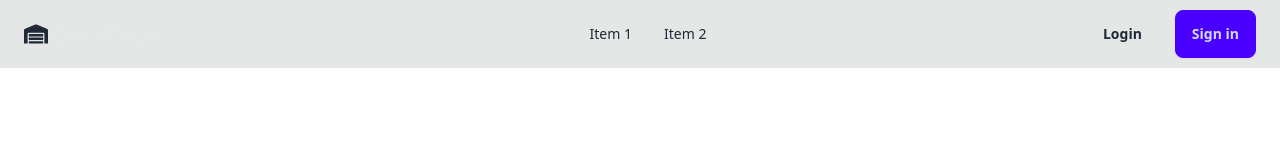
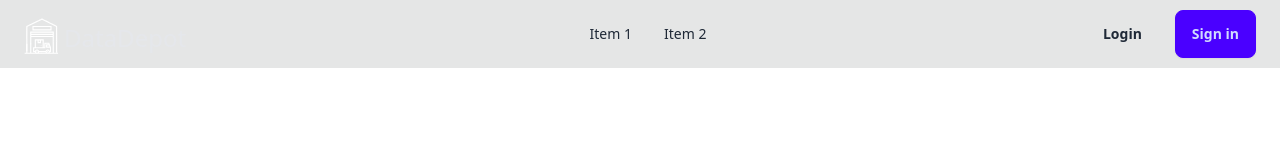
Before and after one commit to OndrejLosensky/DataDepot, a Next.js app: page / in a window 1280 px wide. Shown: the top 160 px of the page. Built offline with nearby package versions, Linux system fonts and the light colour scheme.

Commit message:
Logo + footer icon

```diff
--- a/components/Footer.jsx
+++ b/components/Footer.jsx
@@ -5,11 +5,11 @@ import { FaWarehouse } from "react-icons/fa";
 const Footer = () => {
   return (
     <footer className="footer items-center py-4 bg-neutral text-neutral-content">
-        <aside className="items-center grid-flow-col pt-1">
-            <FaWarehouse className='w-4 h-4 ml-16' />
-            <p>Copyright © 2024 - All right reserved</p>
+        <aside className="items-center grid-flow-col pt-2">
+            <FaWarehouse className='ml-16 w-6 h-6 mb-2'/>
+            <p className='pt-1'>Copyright © 2024 - All right reserved</p>
         </aside>
-        <nav className="grid-flow-col md:place-self-center md:justify-self-end mr-16">
+        <nav className="grid-flow-col md:place-self-center md:justify-self-end pt-2 mr-16">
             <a className='mr-4 hover:text-red-600 duration-300'><svg xmlns="http://www.w3.org/2000/svg" width="24" height="24" viewBox="0 0 24 24" className="fill-current"><path d="M24 4.557c-.883.392-1.832.656-2.828.775 1.017-.609 1.798-1.574 2.165-2.724-.951.564-2.005.974-3.127 1.195-.897-.957-2.178-1.555-3.594-1.555-3.179 0-5.515 2.966-4.797 6.045-4.091-.205-7.719-2.165-10.148-5.144-1.29 2.213-.669 5.108 1.523 6.574-.806-.026-1.566-.247-2.229-.616-.054 2.281 1.581 4.415 3.949 4.89-.693.188-1.452.232-2.224.084.626 1.956 2.444 3.379 4.6 3.419-2.07 1.623-4.678 2.348-7.29 2.04 2.179 1.397 4.768 2.212 7.548 2.212 9.142 0 14.307-7.721 13.995-14.646.962-.695 1.797-1.562 2.457-2.549z"></path></svg></a>
             <a className='mr-4 hover:text-red-600 duration-300'><svg xmlns="http://www.w3.org/2000/svg" width="24" height="24" viewBox="0 0 24 24" className="fill-current"><path d="M19.615 3.184c-3.604-.246-11.631-.245-15.23 0-3.897.266-4.356 2.62-4.385 8.816.029 6.185.484 8.549 4.385 8.816 3.6.245 11.626.246 15.23 0 3.897-.266 4.356-2.62 4.385-8.816-.029-6.185-.484-8.549-4.385-8.816zm-10.615 12.816v-8l8 3.993-8 4.007z"></path></svg></a>
             <a className='mr-4 hover:text-red-600 duration-300'><svg xmlns="http://www.w3.org/2000/svg" width="24" height="24" viewBox="0 0 24 24" className="fill-current"><path d="M9 8h-3v4h3v12h5v-12h3.642l.358-4h-4v-1.667c0-.955.192-1.333 1.115-1.333h2.885v-5h-3.808c-3.596 0-5.192 1.583-5.192 4.615v3.385z"></path></svg></a>
--- a/components/GetStarted.jsx
+++ b/components/GetStarted.jsx
@@ -4,7 +4,7 @@ import Title from './layout/Title'
 
 const GetStarted = () => {
   return (
-    <div className='min-h-screen w-screen bg-base-200'>
+    <div className='min-h-screen max-w-screen bg-base-200'>
         <div className='pt-12'>
             <SectionTitle name="Get started"/>
             <Title headingText="Lets start with DataDepot"/>
--- a/components/Navbar.jsx
+++ b/components/Navbar.jsx
@@ -1,14 +1,14 @@
-import React from 'react'
-import Link from 'next/link'
-import { FaWarehouse } from "react-icons/fa";
-
+import React from 'react';
+import Link from 'next/link';
+import LogoDark from './layout/LogoDark';
+import LogoLight from './layout/LogoLight';
 
 const Navbar = () => {
   return (
     <div className="navbar bg-base-300 sticky top-0">
       <div className="navbar-start ml-4 ">
-            <FaWarehouse className='h-9 w-7 pr-1'/>
-            <h2 className='text-2xl text-gray-200'> DataDepot </h2>
+        <LogoLight/>
+        <h2 className='text-2xl pt-2 text-gray-200'> DataDepot </h2>
       </div>
       <div className="navbar-center hidden lg:flex">
         <ul className="menu menu-horizontal px-1">
@@ -26,4 +26,4 @@ const Navbar = () => {
   )
 }
 
-export default Navbar
+export default Navbar;
--- /dev/null
+++ b/components/layout/LogoDark.jsx
@@ -0,0 +1,27 @@
+import React from 'react'
+
+const Logo = () => {
+  return (
+    <div className='h-8 w-9 pr-1 mr-1'>
+        <svg
+        xmlns="http://www.w3.org/2000/svg"
+        x="0"
+        y="0"
+        enableBackground="new 0 0 512 512"
+        version="1.1"
+        viewBox="0 0 512 512"
+        xmlSpace="preserve"
+        className=''
+        >
+        <path d="M307.2 490.6l.8 2c4.8 2.3 10.2 3.6 15.4 4.8 5.2 1.2 10.4 2.5 15.8 2.8 10.1.6 21.1-1 30.4-5.4-2.8-.1-4.6-.2-4.6-.4s.8-2 1.7-4l1.7-3.5H385v-65.5l-5.3-14.5c-3-8-8.9-23.8-13.3-35.2l-7.9-20.8H289v64h-8v-112H153v112h-24v72h12.5c6.9 0 12.5.2 12.5.4s.7 2 1.5 4l1.5 3.5c6.9 6.7 17.4 8.9 27.3 9.7 3.2-.2 6.5-.6 9.6-1.4 5.4-1.3 10.5-3.2 15.9-4.4.4-2.5 1.7-4 3.6-5 .2-.8.6-1.9 1.2-3.2l1.8-3.6h89.4l1.4 3.7zm40.8-.6c-6.5 6.5-15.7 6.5-22.2 0-12.4-12.3 1.3-32.5 17.4-25.7 10.3 4.3 12.8 17.7 4.8 25.7zm10.6-92.6c1.3 3.3 2.6 6.7 2.9 7.7.5 1.7-.6 1.8-16 1.8h-16.6v-16.1l27.4.6 2.3 6zm-149.7-78.5h16v24h-16v-24zm-40 0h24v40h48v-40h24v96h-96v-96zM196 490c-6.5 6.5-15.7 6.5-22.2 0-12.4-12.3 1.3-32.5 17.4-25.7 10.3 4.3 12.8 17.7 4.8 25.7zm20.3-19.1l-2.4-5.2c-2.9-6.4-8.9-12.6-15.5-15.8-7.2-3.5-19.8-3.5-27 0-6.6 3.2-12.6 9.4-15.5 15.8-2.3 5.1-2.4 5.2-6.7 5.2h-4.3v-40h160v-64h42.6l1.2 3.3c.7 1.8 1.2 3.6 1.2 4 0 .4-7.2.7-16 .7-22.2 0-21-1.4-21 24 0 18.9 0 19.1 2.5 21.5l2.4 2.5h51.1l-.1 24.2v24.3l-2.7-5.5c-3.3-6.8-9.2-12.8-15.7-16-7.2-3.5-19.8-3.5-27 0-6.6 3.2-12.6 9.4-15.5 15.8l-2.4 5.2h-89.2z"></path>
+        <path d="M471 115.9C469.7 113.5 259 8 255.8 8.1c-1.3 0-51.5 23.8-111.7 52.8-60.2 29-110 53.6-110.7 54.6-1.2 1.6-1.4 32.5-1.4 187.2v170.8c5.3-.2 10.7-.4 16-.5l.2-166.6.3-181.6 103.7-49.9L256 25l200 100v211h16V226.9c0-74.1-.3-109.7-1-111z"></path>
+        <path d="M88 192v179.8c5.3 0 10.6.1 16 .2v-4.8c-.1-.4 0-.9 0-1.3v-94h304v64h16V192H88zm320 64H104v-16h304v16zm0-32H104v-16h304v16zM224.9 394.9v4h8v-8h-8v4zM240.9 394.9v4h8v-8h-8v4zM179.4 473.4c-5 4.9-1.5 13.5 5.5 13.5 4.1 0 8-3.9 8-8s-3.9-8-8-8c-1.9 0-4 .9-5.5 2.5zM331.4 473.4c-5 4.9-1.5 13.5 5.5 13.5 4.1 0 8-3.9 8-8s-3.9-8-8-8c-1.9 0-4 .9-5.5 2.5zM120 144v32h272v-64H120v32zm256 0v16H136v-32h240v16z"></path>
+        <path d="M104 497.5V363.6H88v133.3c5.3-.4 10.8-.5 16 .6zM424.1 499.6v-169h-16v168.2c5.3-.5 10.8-.6 16 .8zM472.1 496.2V334.1h-16v161.4c5.3-.5 10.7-.6 16 .7zM48 498.4V364.5H32v133.3c5.3-.4 10.8-.5 16 .6z"></path>
+        <path d="M250.9 492.9H8.9v16h240.9c-.6-5.3-.8-10.8 1.1-16z"></path>
+        <path d="M242.6 493h242v16H243.7c.7-5.3.8-10.8-1.1-16z"></path>
+        </svg>
+    </div>
+  )
+}
+
+export default Logo
--- /dev/null
+++ b/components/layout/LogoLight.jsx
@@ -0,0 +1,71 @@
+import * as React from "react";
+const LogoLight = (props) => (
+  <div className="h-6  w-9 mb-4 pt-1 mr-1">
+       <svg
+    id="Vrstva_1"
+    xmlns="http://www.w3.org/2000/svg"
+    xmlnsXlink="http://www.w3.org/1999/xlink"
+    x="0px"
+    y="0px"
+    viewBox="0 0 512 512"
+    style={{
+      enableBackground: "new 0 0 512 512",
+    }}
+    xmlSpace="preserve"
+    {...props}
+  >
+    <style type="text/css">{"\n\t.st0{fill:#FFFFFF;}\n"}</style>
+    <path
+      className="st0"
+      d="M307.2,490.6l0.8,2c4.8,2.3,10.2,3.6,15.4,4.8c5.2,1.2,10.4,2.5,15.8,2.8c10.1,0.6,21.1-1,30.4-5.4 c-2.8-0.1-4.6-0.2-4.6-0.4c0-0.2,0.8-2,1.7-4l1.7-3.5h16.6v-65.5l-5.3-14.5c-3-8-8.9-23.8-13.3-35.2l-7.9-20.8h-69.5v64h-8v-112 h-128v112h-24v72h12.5c6.9,0,12.5,0.2,12.5,0.4c0,0.2,0.7,2,1.5,4l1.5,3.5c6.9,6.7,17.4,8.9,27.3,9.7c3.2-0.2,6.5-0.6,9.6-1.4 c5.4-1.3,10.5-3.2,15.9-4.4c0.4-2.5,1.7-4,3.6-5c0.2-0.8,0.6-1.9,1.2-3.2l1.8-3.6h89.4L307.2,490.6z M348,490 c-6.5,6.5-15.7,6.5-22.2,0c-12.4-12.3,1.3-32.5,17.4-25.7C353.5,468.6,356,482,348,490z M358.6,397.4c1.3,3.3,2.6,6.7,2.9,7.7 c0.5,1.7-0.6,1.8-16,1.8h-16.6v-16.1l27.4,0.6L358.6,397.4z M208.9,318.9h16v24h-16V318.9z M168.9,318.9h24v40h48v-40h24v96h-96 V318.9z M196,490c-6.5,6.5-15.7,6.5-22.2,0c-12.4-12.3,1.3-32.5,17.4-25.7C201.5,468.6,204,482,196,490z M216.3,470.9l-2.4-5.2 c-2.9-6.4-8.9-12.6-15.5-15.8c-7.2-3.5-19.8-3.5-27,0c-6.6,3.2-12.6,9.4-15.5,15.8c-2.3,5.1-2.4,5.2-6.7,5.2h-4.3v-40h160v-64h42.6 l1.2,3.3c0.7,1.8,1.2,3.6,1.2,4c0,0.4-7.2,0.7-16,0.7c-22.2,0-21-1.4-21,24c0,18.9,0,19.1,2.5,21.5l2.4,2.5h51.1l-0.1,24.2v24.3 l-2.7-5.5c-3.3-6.8-9.2-12.8-15.7-16c-7.2-3.5-19.8-3.5-27,0c-6.6,3.2-12.6,9.4-15.5,15.8l-2.4,5.2H216.3z"
+    />
+    <path
+      className="st0"
+      d="M471,115.9C469.7,113.5,259,8,255.8,8.1c-1.3,0-51.5,23.8-111.7,52.8c-60.2,29-110,53.6-110.7,54.6 C32.2,117.1,32,148,32,302.7v170.8c5.3-0.2,10.7-0.4,16-0.5l0.2-166.6l0.3-181.6l103.7-49.9L256,25l200,100v211h16V226.9 C472,152.8,471.7,117.2,471,115.9z"
+    />
+    <path
+      className="st0"
+      d="M88,192v179.8c5.3,0,10.6,0.1,16,0.2c0-0.2,0-0.4,0-0.6v-4.2c-0.1-0.4,0-0.9,0-1.3v-94h304v64h16V192H88z  M408,256H104v-16h304V256z M408,224H104v-16h304V224z"
+    />
+    <path className="st0" d="M224.9,394.9v4h4h4v-4v-4h-4h-4V394.9z" />
+    <path className="st0" d="M240.9,394.9v4h4h4v-4v-4h-4h-4V394.9z" />
+    <path
+      className="st0"
+      d="M179.4,473.4c-5,4.9-1.5,13.5,5.5,13.5c4.1,0,8-3.9,8-8s-3.9-8-8-8C183,470.9,180.9,471.8,179.4,473.4z"
+    />
+    <path
+      className="st0"
+      d="M331.4,473.4c-5,4.9-1.5,13.5,5.5,13.5c4.1,0,8-3.9,8-8s-3.9-8-8-8C335,470.9,332.9,471.8,331.4,473.4z"
+    />
+    <path
+      className="st0"
+      d="M120,144v32h136h136v-32v-32H256H120V144z M376,144v16H256H136v-16v-16h120h120V144z"
+    />
+    <path
+      className="st0"
+      d="M104,497.5V363.6H88v133.3C93.3,496.5,98.8,496.4,104,497.5z"
+    />
+    <path
+      className="st0"
+      d="M424.1,499.6V330.6h-16v168.2C413.4,498.3,418.9,498.2,424.1,499.6z"
+    />
+    <path
+      className="st0"
+      d="M472.1,496.2V334.1h-16v161.4C461.4,495,466.8,494.9,472.1,496.2z"
+    />
+    <path
+      className="st0"
+      d="M48,498.4V364.5H32v133.3C37.3,497.4,42.8,497.3,48,498.4z"
+    />
+    <path
+      className="st0"
+      d="M250.9,492.9l-242,0l0,16l240.9,0C249.2,503.6,249,498.1,250.9,492.9z"
+    />
+    <path
+      className="st0"
+      d="M242.6,493l242,0l0,16l-240.9,0C244.4,503.7,244.5,498.2,242.6,493z"
+    />
+  </svg>
+  </div>
+);
+export default LogoLight;
```
Also changed, not shown: src/assets/dataDepot.svg (added), src/assets/dataDepot_white.svg (added). Lines whose indentation alone changed are shown as unchanged.
